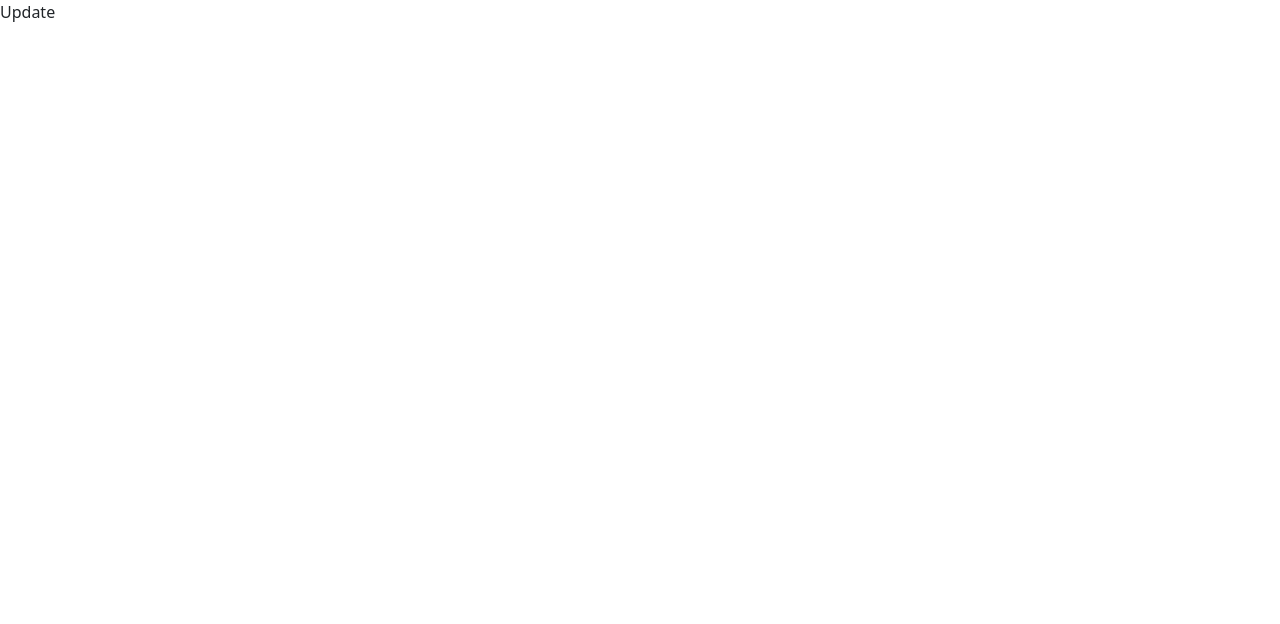
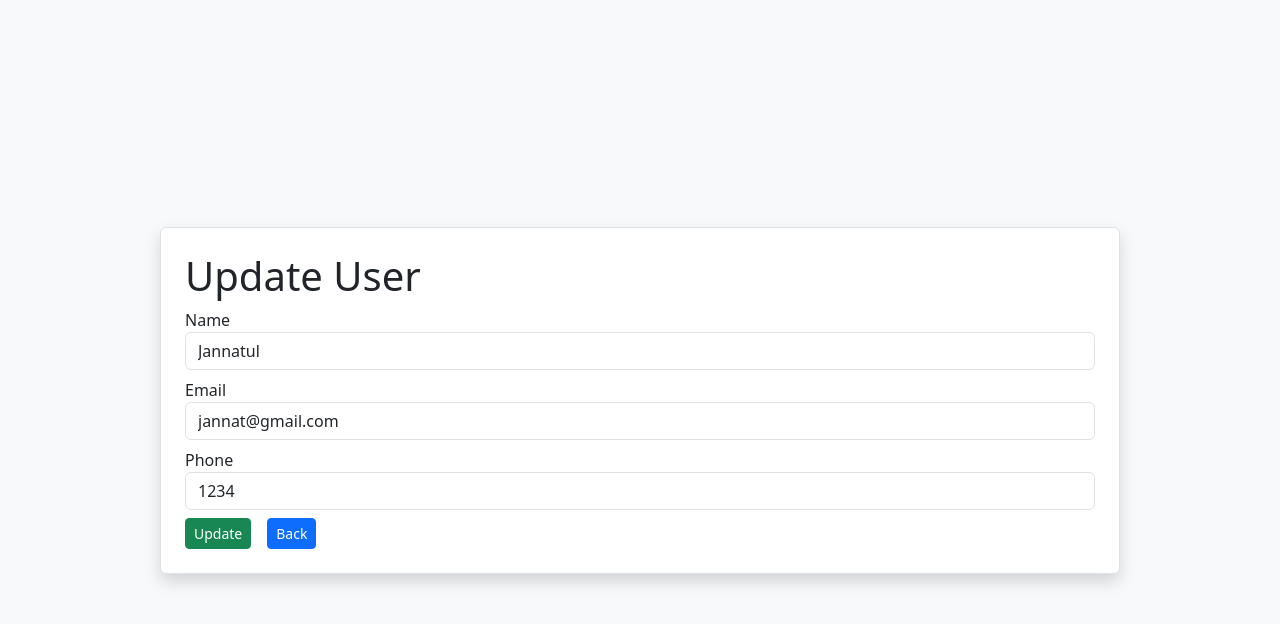
Before and after one commit to MasshuraMadhurja/react-crud-operation, a React (Create React App) app: page /update/1 in a window 1280 px wide. Shown: the top 624 px of the page. Built offline with nearby package versions, Linux system fonts and the light colour scheme; data requests are answered from the project's data file.

Commit message:
Read operation done

```diff
--- a/db.json
+++ b/db.json
@@ -1,15 +1,15 @@
 {
   "users": [
     {
-      "id": 1,
-      "name": "Jannat",
+      "id": "1",
+      "name": "Jannatul",
       "username": "janu",
       "email": "jannat@gmail.com",
       "phone": "1234",
       "website": "janu.org"
     },
     {
-      "id": 2,
+      "id": "2",
       "name": "Fariya",
       "username": "faru",
       "email": "faru@gmail.com",
@@ -17,7 +17,7 @@
       "website": "faru.org"
     },
     {
-      "id": 3,
+      "id": "3",
       "name": "Rahul",
       "username": "rahulr",
       "email": "rahul@gmail.com",
@@ -25,7 +25,7 @@
       "website": "rahulr.org"
     },
     {
-      "id": 4,
+      "id": "4",
       "name": "Anika",
       "username": "anika_a",
       "email": "anika@gmail.com",
@@ -33,7 +33,7 @@
       "website": "anika.org"
     },
     {
-      "id": 5,
+      "id": "5",
       "name": "Siddharth",
       "username": "sid_s",
       "email": "sid@gmail.com",
@@ -41,7 +41,7 @@
       "website": "sid.org"
     },
     {
-      "id": 6,
+      "id": "6",
       "name": "Meera",
       "username": "meera_m",
       "email": "meera@gmail.com",
@@ -49,7 +49,7 @@
       "website": "meera.org"
     },
     {
-      "id": 7,
+      "id": "7",
       "name": "Vikram",
       "username": "vik_v",
       "email": "vikram@gmail.com",
--- a/src/Create.jsx
+++ b/src/Create.jsx
@@ -1,59 +1,71 @@
 import React, { useEffect, useState } from "react";
 import axios from "axios";
-import {Link, useNavigate} from 'react-router-dom';
+import { Link, useNavigate } from "react-router-dom";
 
 function Create() {
- const [values,setValues]=useState({
-    name:'',
-    email:'',
-    phone:''
- })
+  const [values, setValues] = useState({
+    name: "",
+    email: "",
+    phone: "",
+  });
 
- const navigate= useNavigate();
+  const navigate = useNavigate();
 
-const handleSubmit=(event)=>{
+  const handleSubmit = (event) => {
     event.preventDefault();
-    axios.post("http://localhost:3000/users", values)
+    axios
+      .post("http://localhost:3000/users", values)
       .then((res) => {
         console.log(res);
-    navigate('/');
+        navigate("/");
       })
       .catch((err) => console.assert.log(err));
-}
+  };
 
   return (
     <div className="d-flex flex-column justify-content-center align-items-center bg-light vh-100">
-      <div className='w-75 rounded  bg-white border shadow p-4'>
+      <div className="w-75 rounded  bg-white border shadow p-4">
         <h1>Add a User</h1>
         <form onSubmit={handleSubmit}>
           <div className="mb-2">
             <label htmlFor="">Name</label>
-            <input type="text" name="name" className="form-control" placeholder="Enter Name"
-            onChange={e=>setValues({...values,name:e.target.value})}
+            <input
+              type="text"
+              name="name"
+              className="form-control"
+              placeholder="Enter Name"
+              onChange={(e) => setValues({ ...values, name: e.target.value })}
             />
           </div>
           <div className="mb-2">
             <label htmlFor="">Email</label>
-            <input type="text" name="email" className="form-control" placeholder="Enter Email"
-             onChange={e=>setValues({...values,email:e.target.value})}
+            <input
+              type="text"
+              name="email"
+              className="form-control"
+              placeholder="Enter Email"
+              onChange={(e) => setValues({ ...values, email: e.target.value })}
             />
           </div>
           <div className="mb-2">
             <label htmlFor="">Phone</label>
-            <input type="text" name="phone" className="form-control" placeholder="Enter Phone Number"
-             onChange={e=>setValues({...values,phone:e.target.value})}
+            <input
+              type="text"
+              name="phone"
+              className="form-control"
+              placeholder="Enter Phone Number"
+              onChange={(e) => setValues({ ...values, phone: e.target.value })}
             />
           </div>
 
           <button className="btn btn-sm btn-success me-3">Submit</button>
-  <Link to="/" className="btn btn-sm btn-primary me-3">Back</Link>
-
+          <Link to="/" className="btn btn-sm btn-primary me-3">
+            Back
+          </Link>
         </form>
-
-
       </div>
     </div>
-  )
+  );
 }
 
-export default Create
+export default Create;
--- a/src/Home.jsx
+++ b/src/Home.jsx
@@ -38,8 +38,11 @@ function Home() {
                 <td>{d.email}</td>
                 <td>{d.phone}</td>
                 <td>
-                <button className="btn btn-sm btn-info me-2">Read</button>
-                  <button className="btn btn-sm btn-primary me-2">Edit</button>
+                {/* <button className="btn btn-sm btn-info me-2">Read</button>
+                  <button className="btn btn-sm btn-primary me-2">Edit</button> */}
+                  <Link to={`/read/${d.id}`} className="btn btn-sm btn-info me-2">Read</Link>
+
+<Link to={`/update/${d.id}`} className="btn btn-sm btn-primary me-2">Edit</Link>
                   <button className="btn btn-sm btn-danger">Delete</button>
                 </td>
               </tr>
--- a/src/Read.jsx
+++ b/src/Read.jsx
@@ -1,8 +1,35 @@
-import React from 'react'
+import React, { useEffect, useState } from "react";
+import axios from "axios";
+import {Link, useNavigate, useParams } from 'react-router-dom';
+
 
 function Read() {
+    const [data, setData] = useState([]);
+const {id}=useParams();
+    useEffect(() => {
+        axios.get("http://localhost:3000/users/"+id)
+          .then((res) => setData(res.data))
+          .catch((err) => console.error(err));
+        }, []);
+
+
   return (
-    <div>Read</div>
+    <div className="d-flex flex-column justify-content-center align-items-center bg-light w-100 vh-100">
+      <div className='w-50 rounded  bg-white border shadow px-5 pt-3 pb-5 rounded'>
+    <h1>Details of User</h1>
+    <div className="mb-2">
+        <strong >Name: {data.name} </strong>
+    </div>
+    <div className="mb-2">
+        <strong >Email: {data.email} </strong>
+    </div>
+    <div className="mb-2">
+        <strong >Phone: {data.phone} </strong>
+    </div>
+    <Link to={`/update/${id}`} className="btn btn-success">Edit</Link>
+    <Link to="/" className="btn btn-sm btn-primary ms-3">Back</Link>
+    </div>
+    </div>
   )
 }
 
--- a/src/Update.jsx
+++ b/src/Update.jsx
@@ -1,9 +1,82 @@
-import React from 'react'
+import React, { useEffect, useState } from "react";
+import axios from "axios";
+import { Link, useNavigate, useParams } from "react-router-dom";
 
 function Update() {
+  //const [data, setData] = useState([]);
+  const { id } = useParams();
+
+  const navigate = useNavigate();
+  useEffect(() => {
+    axios
+      .get("http://localhost:3000/users/" + id)
+      .then((res) => setValues(res.data))
+      .catch((err) => console.error(err));
+  }, []);
+
+  const [values, setValues] = useState({
+    name: "",
+    email: "",
+    phone: "",
+  });
+  const handleUpdate = (event) => {
+    event.preventDefault();
+    axios
+      .put("http://localhost:3000/users/"+id, values)
+      .then((res) => {
+        console.log(res);
+        navigate("/");
+      })
+      .catch((err) => console.assert.log(err));
+  };
+
   return (
-    <div>Update</div>
-  )
+    <div className="d-flex flex-column justify-content-center align-items-center bg-light vh-100">
+      <div className="w-75 rounded  bg-white border shadow p-4">
+        <h1>Update User</h1>
+        <form onSubmit={handleUpdate}>
+          <div className="mb-2">
+            <label htmlFor="">Name</label>
+            <input
+              type="text"
+              name="name"
+              className="form-control"
+              placeholder="Enter Name"
+              value={values.name}
+              onChange={(e) => setValues({ ...values, name: e.target.value })}
+            />
+          </div>
+          <div className="mb-2">
+            <label htmlFor="">Email</label>
+            <input
+              type="text"
+              name="email"
+              className="form-control"
+              placeholder="Enter Email"
+              value={values.email}
+              onChange={(e) => setValues({ ...values, email: e.target.value })}
+            />
+          </div>
+          <div className="mb-2">
+            <label htmlFor="">Phone</label>
+            <input
+              type="text"
+              name="phone"
+              className="form-control"
+              placeholder="Enter Phone Number"
+              value={values.phone}
+              onChange={(e) => setValues({ ...values, phone: e.target.value })}
+            />
+          </div>
+
+          <button className="btn btn-sm btn-success me-3">Update</button>
+          <Link to="/" className="btn btn-sm btn-primary me-3">
+            Back
+          </Link>
+        </form>
+      </div>
+    </div>
+  );
 }
 
-export default Update
+export default Update;
```
Lines whose indentation alone changed are shown as unchanged.
